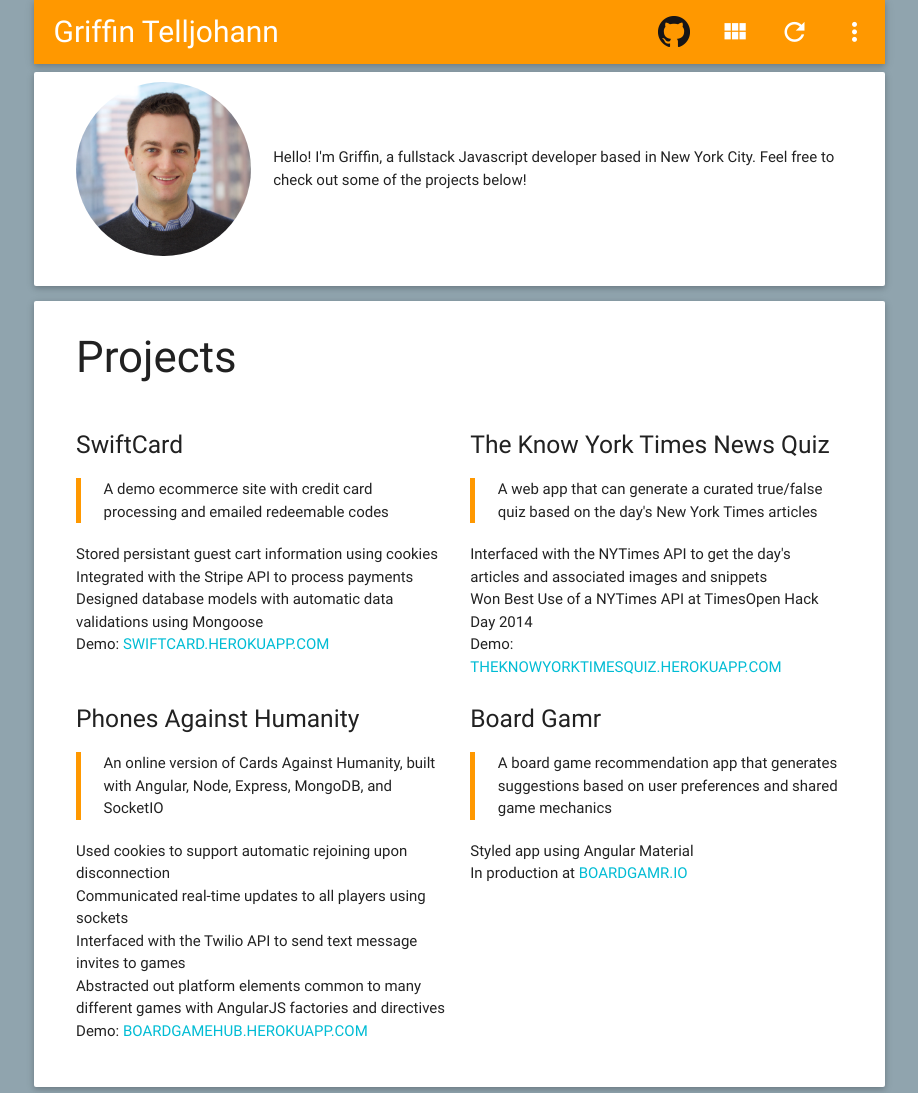
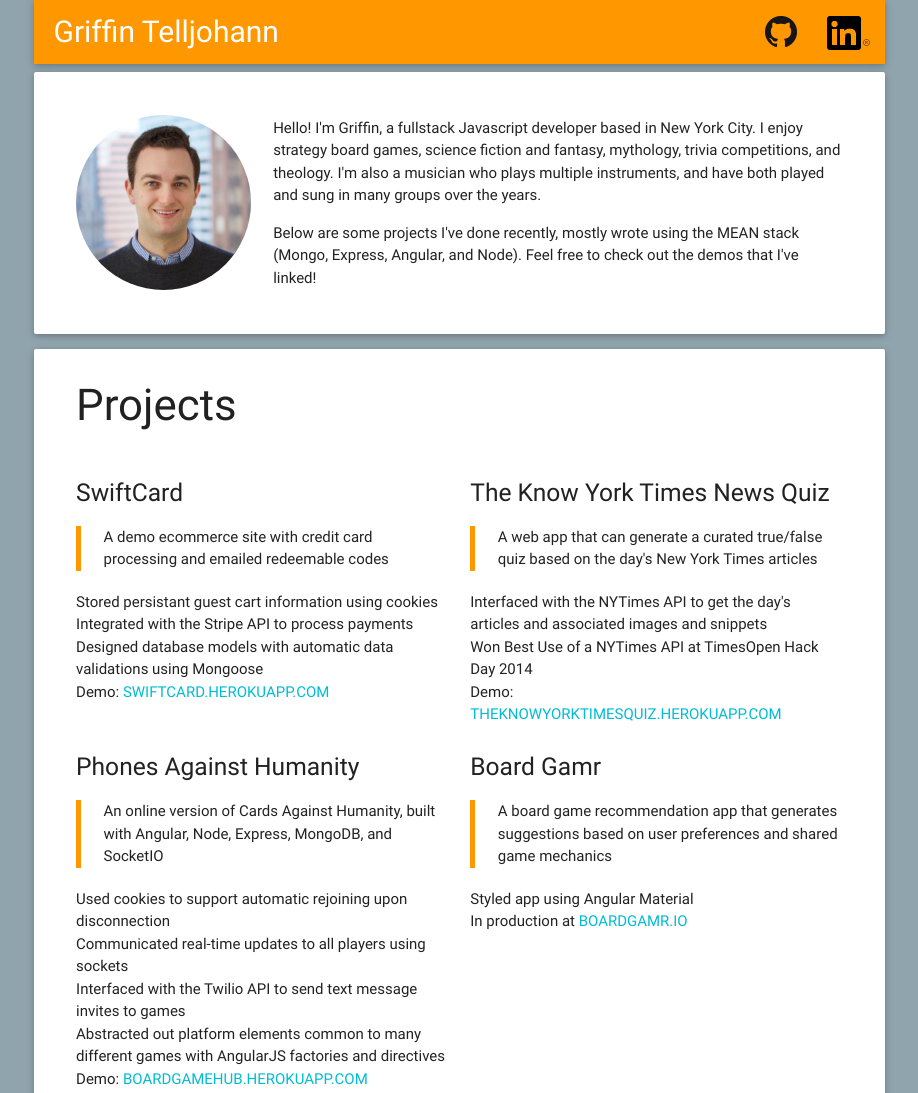
Before and after one commit to gtelljohann/gtelljohann.github.io, a website: page index.html in a window 1280 px wide. Shown: the top 1093 px of the page, without its empty margins (181-1099 px from the left). Drawn offline with nearby package versions, Linux system fonts and the light colour scheme.

Commit message:
Closes #2 - updating personal section

```diff
--- a/index.html
+++ b/index.html
@@ -8,29 +8,40 @@
     <title>Griffin Telljohann</title>
   </head>
   <body class="blue-grey lighten-2">
+
+<!--
+  ________      .__  _____  _____.__         ___________    .__  .__       __       .__
+ /  _____/______|__|/ ____\/ ____\__| ____   \__    ___/___ |  | |  |     |__| ____ |  |__ _____    ____   ____
+/   \  __\_  __ \  \   __\\   __\|  |/    \    |    |_/ __ \|  | |  |     |  |/  _ \|  |  \\__  \  /    \ /    \
+\    \_\  \  | \/  ||  |   |  |  |  |   |  \   |    |\  ___/|  |_|  |__   |  (  <_> )   Y  \/ __ \|   |  \   |  \
+ \______  /__|  |__||__|   |__|  |__|___|  /   |____| \___  >____/____/\__|  |\____/|___|  (____  /___|  /___|  /
+        \/                               \/               \/          \______|           \/     \/     \/     \/
+-->
+
     <header class="container">
       <nav class="top-nav orange">
         <div class="nav-wrapper">
           <!--  <a href="" class="brand-logo">Griffin Telljohann</a> -->
           <span class="name">Griffin Telljohann</span>
-          <ul class="right hide-on-med-and-down">
+          <ul class="right">
             <li class="icon"><a href="http://github.com/gtelljohann" target="_blank"><i class="icon-github"></i></a></li>
-            <li><a href="components.html"><i class="mdi-action-view-module"></i></a></li>
+            <li class="icon"><a href="http://linkedin.com/in/gtelljohann" target="_blank"><i class="icon-linkedin"></i></a></li>
+            <!-- <li><a href="components.html"><i class="mdi-action-view-module"></i></a></li>
             <li><a href="javascript.html"><i class="mdi-navigation-refresh"></i></a></li>
-            <li><a href="mobile.html"><i class="mdi-navigation-more-vert"></i></a></li>
+            <li><a href="mobile.html"><i class="mdi-navigation-more-vert"></i></a></li> -->
           </ul>
         </div>
       </nav>
     </header>
     <main class="container">
-    <div class="card">
+    <div class="card about-me">
       <div class="row valign-wrapper">
         <div class="col s3 image-container">
           <img src="images/GTelljohannHeadshot.jpg" class="circle responsive-img" />
         </div>
         <div class="col s9">
-          <p>Hello!  I'm Griffin, a fullstack Javascript developer based in New York City. Feel free to check out some of the projects below!</p>
-
+          <p>Hello!  I'm Griffin, a fullstack Javascript developer based in New York City. I enjoy strategy board games, science fiction and fantasy, mythology, trivia competitions, and theology. I'm also a musician who plays multiple instruments, and have both played and sung in many groups over the years.</p>
+          <p>Below are some projects I've done recently, mostly wrote using the MEAN stack (Mongo, Express, Angular, and Node). Feel free to check out the demos that I've linked!</p>
         </div>
       </div>
     </div>
@@ -110,8 +121,10 @@
     </main>
     <div class="container">
       <footer class="page-footer cyan z-depth-1">
+
         <div class="footer-copyright">
           &copy; 2015 Griffin Telljohann
+           <a href="mailto:g.telljohann@gmail.com" target="_blank" class="grey-text text-lighten-4 right">g.telljohann@gmail.com</a>
           <!--  <a class="grey-text text-lighten-4 right" href="#!">More Links</a> -->
         </div>
       </footer>
--- a/style.css
+++ b/style.css
@@ -1,5 +1,9 @@
 .icon-github:before {
 	content:url(icons/GitHub-Mark-32px.png);
+}
+
+.icon-linkedin:before {
+	content:url(icons/In-Black-34px-R.png);
 }
 
 .icon a {
@@ -12,12 +16,16 @@
 	font-size: 30px;
 }
 
+.about-me .row {
+	margin-top:20px;
+}
+
 .card {
 	padding:10px 5% 10px 5%;
 }
 
 .footer-copyright {
-	padding-left: 20px;
+	padding: 0px 5%;
 }
 
 .project-block {
```
Also changed, not shown: icons/In-2C-34px-R.png (added), icons/In-Black-34px-R.png (added), 1 other file.
